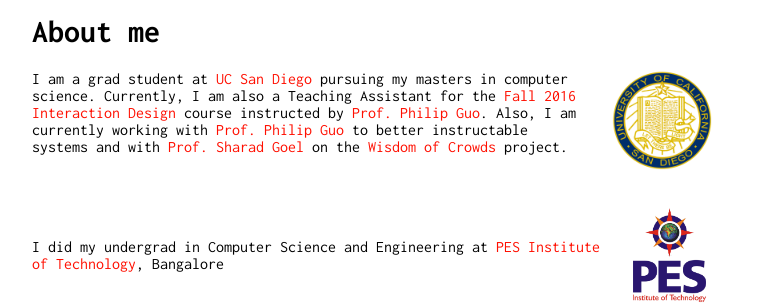
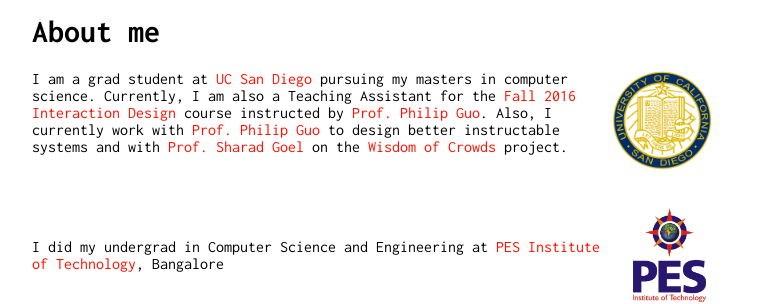
Before and after one commit to alok-sm/HomepageSource, a Jekyll site: the page index.html, which Jekyll copies as it is, in a window 1280 px wide. Shown: the part 407-711 px from the top of the page, without its empty margins (258-1015 px from the left). Built offline with Jekyll 4.4.1, drawn with Linux system fonts in a browser that asks for light colours.

Commit message:
commit at Tue Feb  7 19:41:50 PST 2017

```diff
--- a/index.html
+++ b/index.html
@@ -82,7 +82,7 @@
 <div>
 	<img src="/files/images/ucsd_logo.png" class="logo" />
 	<p>
-		I am a grad student at <a href="http://ucsd.edu" target="_blank">UC San Diego</a> pursuing my masters in computer science. Currently, I am also a Teaching Assistant for the <a href="http://ixd.ucsd.edu/home/f16/" target="_blank">Fall 2016 Interaction Design</a> course instructed by  <a href="http://www.pgbovine.net" target="_blank">Prof. Philip Guo</a>. Also, I am currently working with  <a href="http://www.pgbovine.net" target="_blank">Prof. Philip Guo</a> to better instructable systems and with  <a href="http://5harad.com" target="_blank">Prof. Sharad Goel</a> on the <a href="https://wisdomofcrowds.stanford.edu/web/#/about/research">Wisdom of Crowds</a> project.
+		I am a grad student at <a href="http://ucsd.edu" target="_blank">UC San Diego</a> pursuing my masters in computer science. Currently, I am also a Teaching Assistant for the <a href="http://ixd.ucsd.edu/home/f16/" target="_blank">Fall 2016 Interaction Design</a> course instructed by  <a href="http://www.pgbovine.net" target="_blank">Prof. Philip Guo</a>. Also, I currently work with  <a href="http://www.pgbovine.net" target="_blank">Prof. Philip Guo</a> to design better instructable systems and with  <a href="http://5harad.com" target="_blank">Prof. Sharad Goel</a> on the <a href="https://wisdomofcrowds.stanford.edu/web/#/about/research">Wisdom of Crowds</a> project.
 	</p>
 	<br />
 	<br />
```
Also changed, not shown: 1 other file.
